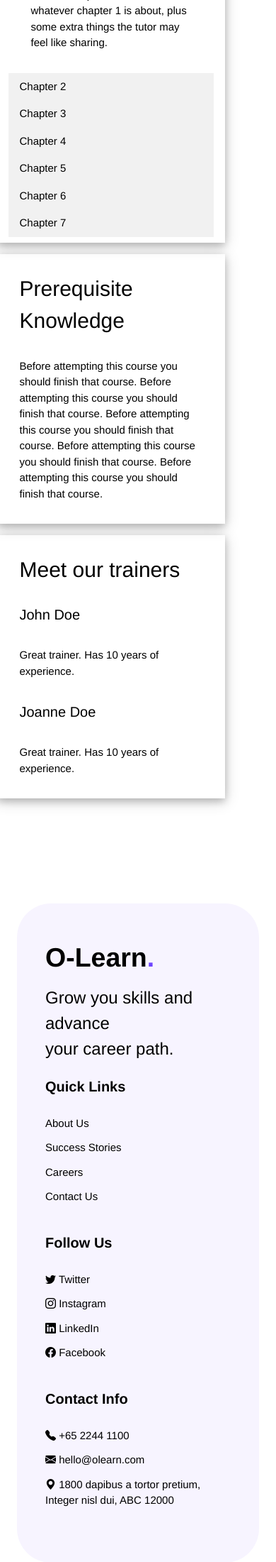
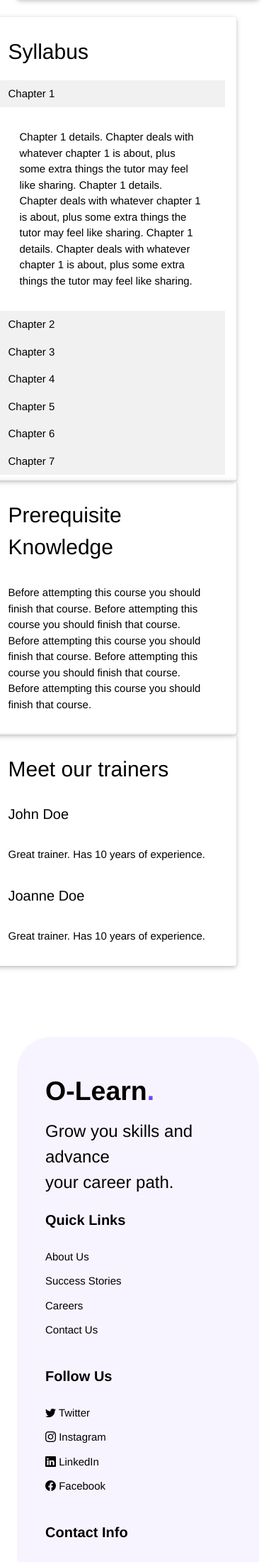
Before and after one commit to shinushaju/olearn, a Flask app: page /course-details in a window 390 px wide. Shown: the part 571-2772 px from the top of the page at 71% size. Run offline with Flask 2, Linux system fonts and the light colour scheme.

Commit message:
Abhiram Santhosh updated course-details
Made course-details page mobile-friendly. Fixed padding issues in cards.

```diff
--- a/static/css/course-details.css
+++ b/static/css/course-details.css
@@ -1,4 +1,4 @@
-p{
+p, h2, h3, h4, h5, h6{
     font-weight: 300;
 }
 
@@ -9,14 +9,14 @@ p{
 
 .course-banner-image{
     filter: brightness(75%) !important;
-    height: 20vw;
+    height: 40vh;
     width: 100%;
     object-fit: cover;
 }
 
 .course-banner-text{
     font-size: 3.5rem;
-    font-weight: 300;
+    font-weight: 300 !important;
 }
 
 .course-side-nav{
@@ -43,4 +43,27 @@ p{
         margin-left: 0 !important;
         padding-left: 0 !important;
     }
+
+    .course-banner-image{
+        /* filter: brightness(75%) !important;
+        height: 40vh;
+        width: 100%;
+        object-fit: cover; */
+        height: 60vh;
+    }
+
+    .course-banner-text{
+        font-size: 2rem;
+        /* font-weight: 300 !important; */
+        margin: 0 !important;
+    }
+
+    .course-banner-time, .course-banner-button{
+        margin: 0 !important;
+    }
+
+    #syllabus, #prerequisites, #tutors{
+        margin: 0 !important;
+    }
+
 }
--- a/templates/course-details.html
+++ b/templates/course-details.html
@@ -9,16 +9,28 @@
 
 {%block content%}
 
-<div class="w3-auto w3-padding-32">
+<div class="w3-auto">
     <!-- Banner -->
-    <div class="w3-display-container course-banner">
-        <img src="{{url_for('static', filename='images/course-details.jpg')}}" alt="Course banner image" class="course-banner-image">
-        <div class="w3-margin w3-padding w3-display-bottomleft">
-            <h1 class="w3-text-white course-banner-text">Supervised <i class="far fa-clock"></i>Learning</h1>
-            <button class="w3-btn w3-round-xxlarge w3-white w3-hover-black">ENROLL NOW</button>
-            <i class="far fa-clock"></i><h3 class="w3-text-white">20 hours</h3>
+    <div class="w3-mobile w3-display-container w3-card w3-round course-banner">
+        <img src="{{url_for('static', filename='images/course-details.jpg')}}" alt="Course banner image" class="course-banner-image w3-image w3-round">
+        <div class="w3-margin w3-padding w3-display-left w3-hide-small">
+            <h1 class="w3-text-white course-banner-text">Supervised Learning</h1>
+        </div>
+        <div class="w3-margin w3-padding w3-display-topleft w3-hide-medium w3-hide-large">
+            <h1 class="w3-text-white course-banner-text">Supervised Learning</h1>
+        </div>
+        <div class="w3-display-bottomleft w3-margin w3-hide-small">
+            <h4 class="w3-margin w3-padding w3-text-white w3-show-inline-block course-banner-time"><i class="far fa-clock"></i> 20 hours</h4>
+            <button class="w3-margin w3-padding w3-btn w3-round-xxlarge w3-white w3-hover-black w3-show-inline-block course-banner-button">ENROLL NOW</button>
+        </div>
+        <div class="w3-display-left w3-margin w3-hide-medium w3-hide-large">
+            <h4 class="w3-margin w3-padding w3-text-white w3-show-inline-block course-banner-time"><i class="far fa-clock"></i> 20 hours</h4>
+        </div>
+        <div class="w3-display-bottomleft w3-margin w3-hide-medium w3-hide-large">
+            <button class="w3-margin w3-padding w3-btn w3-round-xxlarge w3-white w3-hover-black w3-show-inline-block course-banner-button">ENROLL NOW</button>
         </div>
     </div>
+
     <div class="w3-container w3-section">
         <!-- <div class="w3-row-padding"> -->
 
@@ -34,7 +46,7 @@
             <!-- <div class="w3-col m9 l9" id="course-detail-card"> -->
             <div class="w3-auto w3-padding course-detail-card">
                 <!-- Syllabus card -->
-            <div class="w3-card-4 w3-margin w3-padding" id="syllabus">
+                <div class="w3-card w3-round w3-auto w3-margin w3-padding" id="syllabus">
                     <h2 class="w3-padding">Syllabus</h2>
 
                     <button class="w3-button w3-block w3-left-align w3-light-grey" onclick="toggleVisibility('chapter1')">Chapter 1</button>
@@ -74,13 +86,13 @@
                 </div>
 
                 <!-- Prerequisites card -->
-            <div class="w3-card-4 w3-margin w3-padding w3-hide-medium w3-hide-large" id="prerequisites">
+                <div class="w3-card w3-round w3-auto w3-margin w3-padding w3-hide-medium w3-hide-large" id="prerequisites">
                     <h2 class="w3-padding">Prerequisite Knowledge</h2>
                     <p class="w3-padding">Before attempting this course you should finish that course. Before attempting this course you should finish that course. Before attempting this course you should finish that course. Before attempting this course you should finish that course. Before attempting this course you should finish that course.</p>
                 </div>
 
                 <!-- Tutors card -->
-            <div class="w3-card-4 w3-margin w3-padding w3-hide-medium w3-hide-large" id="tutors">
+                <div class="w3-card w3-round w3-auto w3-margin w3-padding w3-hide-medium w3-hide-large" id="tutors">
                     <h2 class="w3-padding">Meet our trainers</h2>
                     <h4 class="w3-padding">John Doe</h4>
                     <p class="w3-padding">Great trainer. Has 10 years of experience.</p>
@@ -90,7 +102,6 @@
             </div>
         <!-- </div> -->
     </div>
-
 </div>
 
 {% endblock %}
```
Lines whose indentation alone changed are shown as unchanged.
